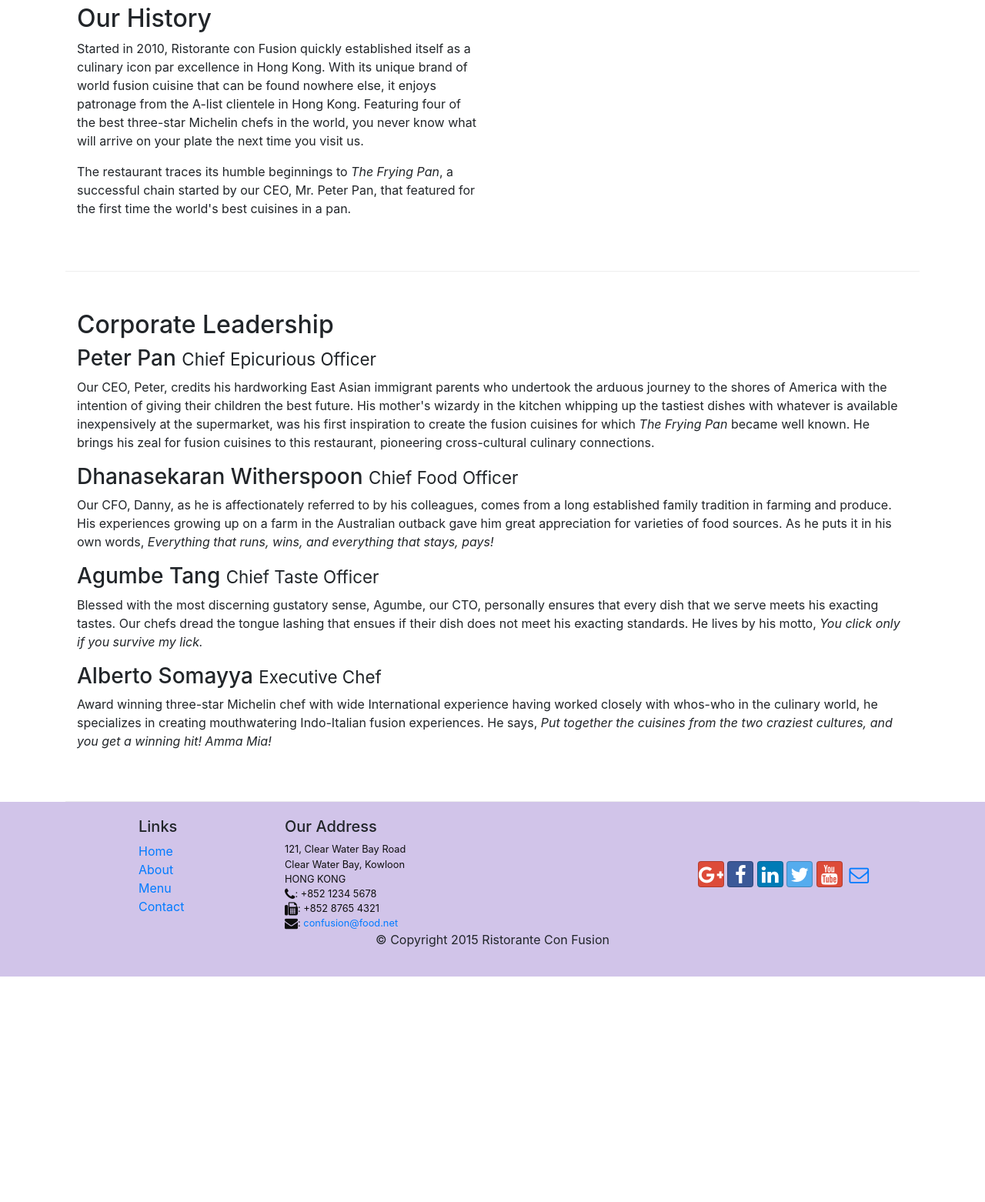
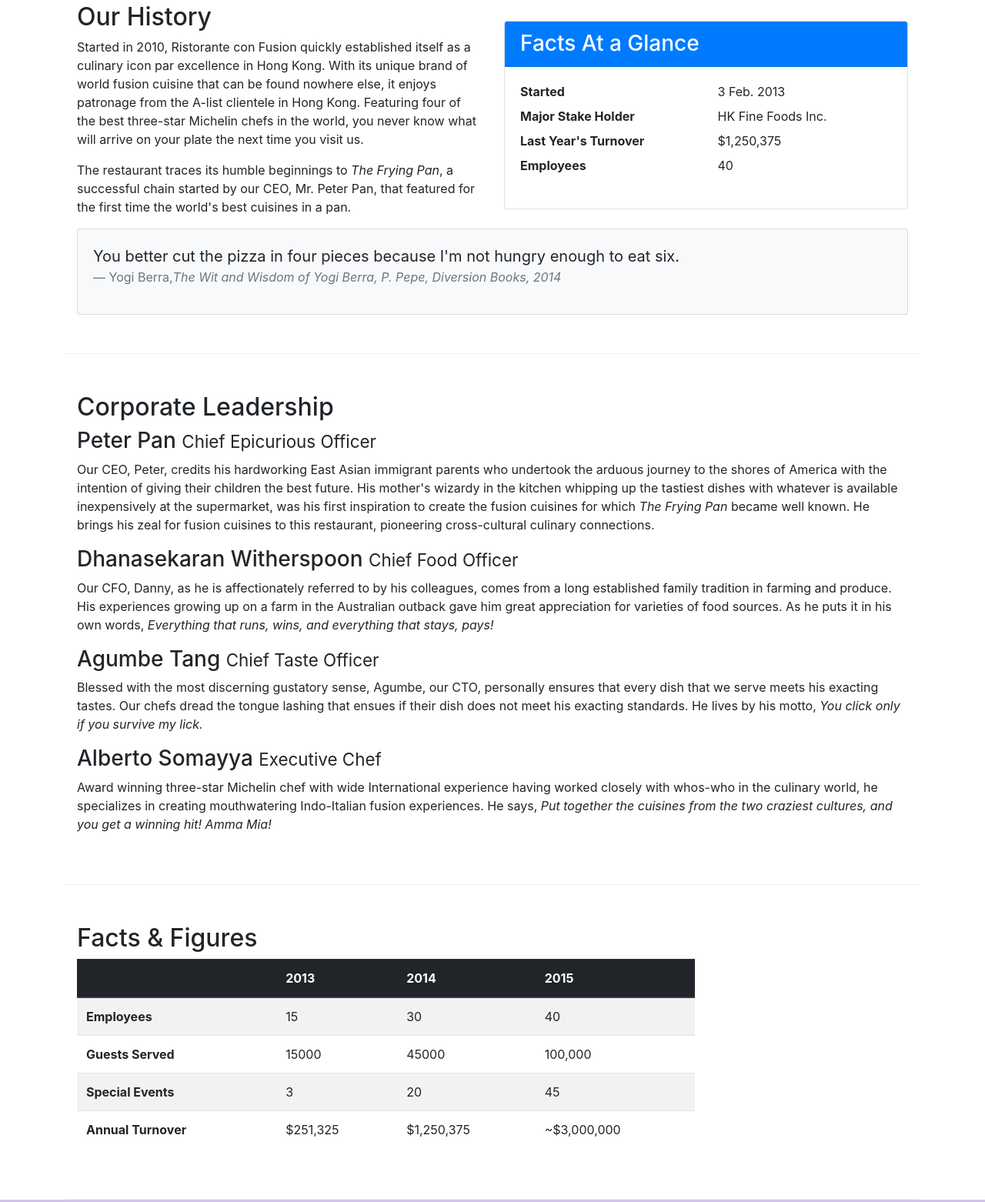
Before and after one commit to ashhar001/conFusion, a website: page aboutus.html in a window 1280 px wide. Shown: the part 488-2050 px from the top of the page at 77% size. Before the commit the page ends 1807 px from the top, so only its background shows below. Drawn offline with nearby package versions, Linux system fonts and the light colour scheme.

Commit message:
Tables and Cards

```diff
--- a/aboutus.html
+++ b/aboutus.html
@@ -79,7 +79,35 @@
                 <p>Started in 2010, Ristorante con Fusion quickly established itself as a culinary icon par excellence in Hong Kong. With its unique brand of world fusion cuisine that can be found nowhere else, it enjoys patronage from the A-list clientele in Hong Kong.  Featuring four of the best three-star Michelin chefs in the world, you never know what will arrive on your plate the next time you visit us.</p>
                 <p>The restaurant traces its humble beginnings to <em>The Frying Pan</em>, a successful chain started by our CEO, Mr. Peter Pan, that featured for the first time the world's best cuisines in a pan.</p>
             </div>
-            <div class="col col-sm">
+            <div class="col-sm">
+                <div class="card">
+                    <h3 class="card-header bg-primary text-white">Facts At a Glance</h3>
+                    <div class="card-body">
+                        <dl class="row">
+                            <dt class="col-6">Started</dt>
+                            <dd class="col-6">3 Feb. 2013</dd>
+                            <dt class="col-6">Major Stake Holder</dt>
+                            <dd class="col-6">HK Fine Foods Inc.</dd>
+                            <dt class="col-6">Last Year's Turnover</dt>
+                            <dd class="col-6">$1,250,375</dd>
+                            <dt class="col-6">Employees</dt>
+                            <dd class="col-6">40</dd>
+                        </dl>
+                    </div>
+                </div>
+            </div>
+
+            <div class="col-12">
+                <div class="card card-body bg-light">
+                    <blockquote class="blockquote">
+                        <p class="mb-0">You better cut the pizza in four pieces
+                            because I'm not hungry enough to eat six.
+                        </p>
+                        <footer class="blockquote-footer">Yogi Berra,<cite title="Source Title">The Wit and Wisdom
+                            of Yogi Berra, P. Pepe, Diversion Books, 2014
+                        </cite></footer>
+                    </blockquote>
+                </div>
             </div>
         </div>
 
@@ -95,6 +123,54 @@
                 <p class=" d-none d-sm-block">Blessed with the most discerning gustatory sense, Agumbe, our CTO, personally ensures that every dish that we serve meets his exacting tastes. Our chefs dread the tongue lashing that ensues if their dish does not meet his exacting standards. He lives by his motto, <em>You click only if you survive my lick.</em></p>
                 <h3>Alberto Somayya <small>Executive Chef</small></h3>
                 <p class=" d-none d-sm-block">Award winning three-star Michelin chef with wide International experience having worked closely with whos-who in the culinary world, he specializes in creating mouthwatering Indo-Italian fusion experiences. He says, <em>Put together the cuisines from the two craziest cultures, and you get a winning hit! Amma Mia!</em></p>
+            </div>
+       </div>
+
+       <div class="row row-content">
+            <div class="col-12 col-sm-9">
+                <h2>Facts &amp; Figures</h2>
+                <div class="table-responsive">
+                    <table class="table table-striped">
+                        <thead class="thead-dark">
+                            <tr>
+                                <th>&nbsp;</th>
+                                <th>2013</th>
+                                <th>2014</th>
+                                <th>2015</th>
+                            </tr>
+                        </thead>
+                        <tbody>
+                            <tr>
+                                <th>Employees</th>
+                                <td>15</td>
+                                <td>30</td>
+                                <td>40</td>
+                            </tr>
+                            <tr>
+                                <th>Guests Served</th>
+                                <td>15000</td>
+                                <td>45000</td>
+                                <td>100,000</td>
+                            </tr>
+                            <tr>
+                                <th>Special Events</th>
+                                <td>3</td>
+                                <td>20</td>
+                                <td>45</td>
+                            </tr>
+                            <tr>
+                                <th>Annual Turnover</th>
+                                <td>$251,325</td>
+                                <td>$1,250,375</td>
+                                <td>~$3,000,000</td>
+                            </tr>
+                        </tbody>
+                    </table>
+                </div>
+            </div>
+
+            <div class="col-12 col-sm-3 ">
+
             </div>
        </div>
 
```
